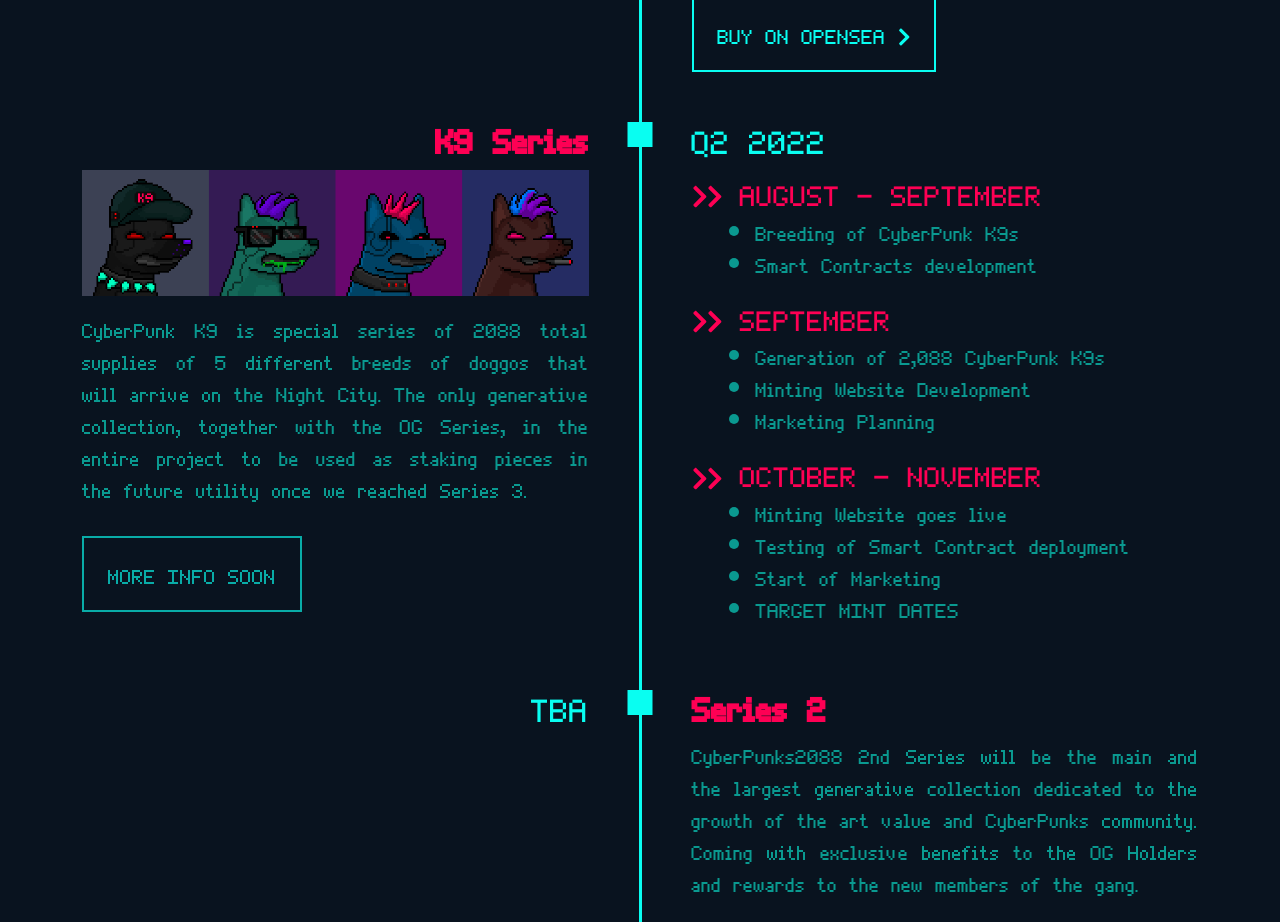
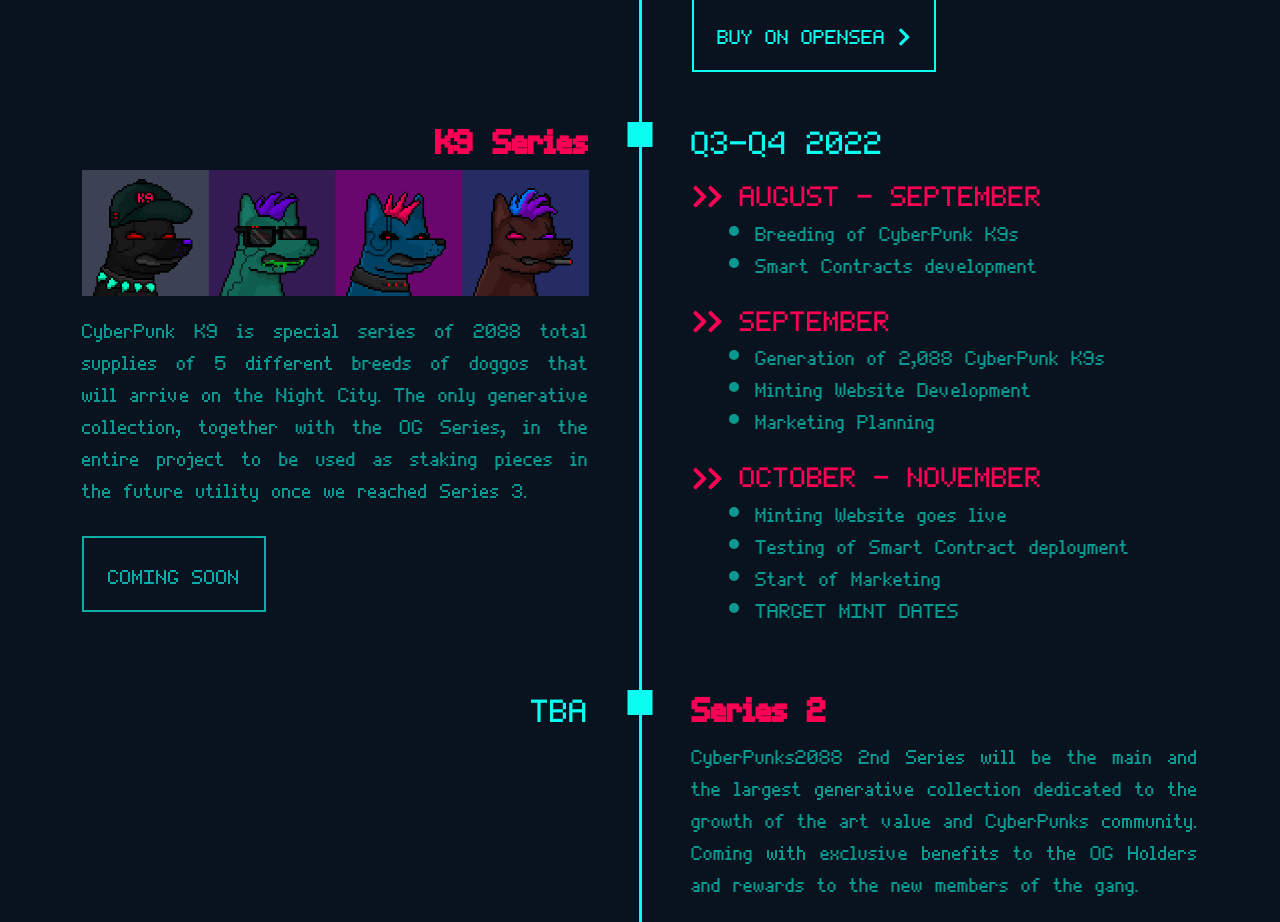
Before and after one commit to CyberPunks2088PH/cyberpunks-web, a React (Create React App) app: page / in a window 1280 px wide. Shown: the part 2920-3842 px from the top of the page. Built offline with nearby package versions, Linux system fonts and the light colour scheme.

Commit message:
Update quarter content in timeline

```diff
--- a/src/components/Timeline/Timeline.js
+++ b/src/components/Timeline/Timeline.js
@@ -68,14 +68,14 @@
                             MORE INFO <FontAwesomeIcon className="chevron-500" color="#09fef1" size="sm" icon={faChevronRight} />
                         </Link> */}
                         <button disabled={true} className="btn timeline-btn btn-custom-1 mt-2 px-4 font-size-210 font-size-sm-250">
-                            MORE INFO SOON
+                            COMING SOON
                         </button>
                     </div>
                     <div className="timeline-border">
                         <div className="timeline-hex"></div>
                     </div>
                     <div className="timeline-content margin-left-only">
-                        <p className="timeline-text text-color-3 font-size-290 font-size-sm-400 mb-3">Q2 2022</p>
+                        <p className="timeline-text text-color-3 font-size-290 font-size-sm-400 mb-3">Q3-Q4 2022</p>
                         <div className="timeline-month mb-3">
                             <p className="timeline-text normal-line-height text-color-1 font-size-270 font-size-sm-350 mb-0">
                                 <FontAwesomeIcon className="chevron-450" color="#fe0054" size="sm" icon={faChevronRight} />
@@ -173,7 +173,7 @@
                         <div className="timeline-hex"></div>
                     </div>
                     <div className="timeline-content margin-left-only">
-                        <p className="timeline-text text-color-3 font-size-290 font-size-sm-400 mb-3">Q2 2022</p>
+                        <p className="timeline-text text-color-3 font-size-290 font-size-sm-400 mb-3">Q3-Q4 2022</p>
                         <div className="timeline-month mb-3">
                             <p className="timeline-text normal-line-height text-color-1 font-size-270 font-size-sm-350 mb-0">
                                 <FontAwesomeIcon className="chevron-450" color="#fe0054" size="sm" icon={faChevronRight} />
@@ -220,7 +220,7 @@
                             MORE INFO <FontAwesomeIcon className="chevron-500" color="#09fef1" size="sm" icon={faChevronRight} />
                         </Link> */}
                         <button disabled={true} className="btn timeline-btn btn-custom-1 mt-2 px-4 font-size-210 font-size-sm-250">
-                            MORE INFO SOON
+                            COMING SOON
                         </button>
                     </div>
 
```
